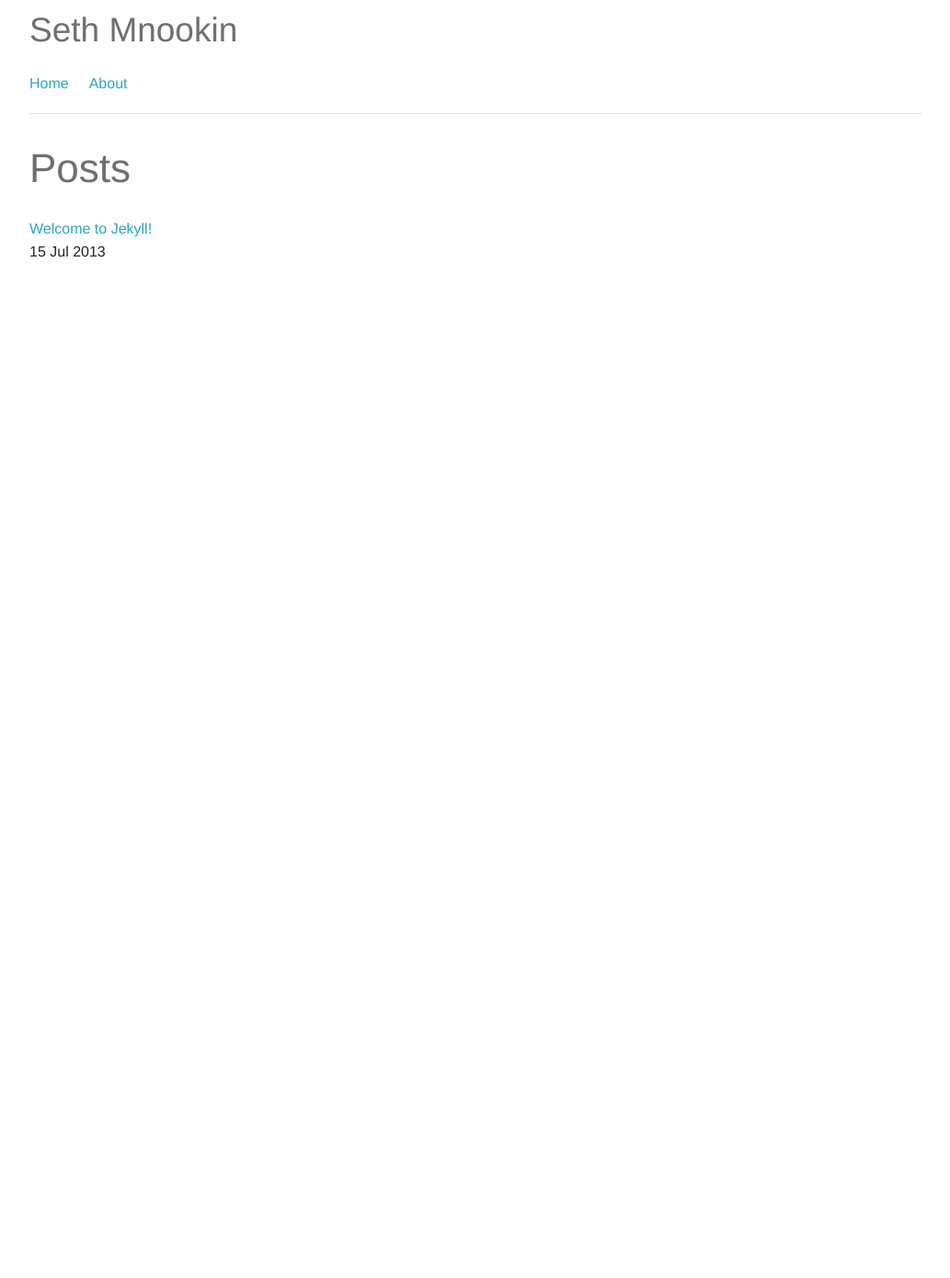
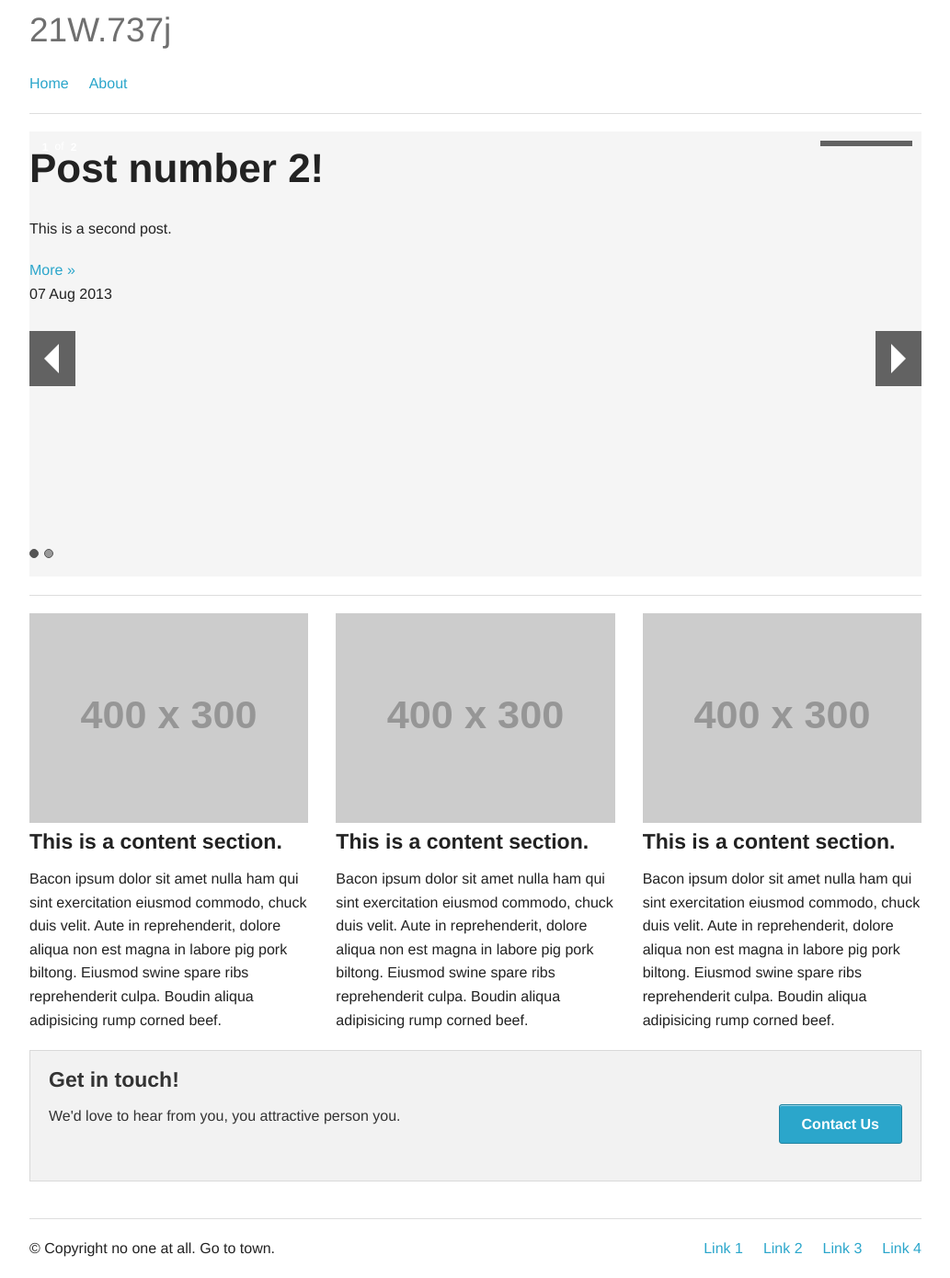
Before and after one commit to smnookin/smnookin.github.io, a Jekyll site: the page built from index.html, in a window 1280 px wide. Shown: the whole page at 92% size, without its empty margins (123-1156 px from the left). Built offline with Jekyll 4.4.1, drawn with Linux system fonts in a browser that asks for light colours; Markdown is read by kramdown in place of the engine named in the settings; before the commit the page ends 900 px from its top, so only the background shows below that.

Commit message:
Add orbit home to the site.

```diff
--- a/_config.yml
+++ b/_config.yml
@@ -1,4 +1,4 @@
-name: Seth Mnookin
+name: 21W.737j
 markdown: redcarpet
 pygments: true
 permalink: pretty
--- a/_layouts/default.html
+++ b/_layouts/default.html
@@ -1,17 +1,18 @@
 <!DOCTYPE html>
-<!--[if IE 8]> 				 <html class="no-js lt-ie9" lang="en" > <![endif]-->
-<!--[if gt IE 8]><!--> <html class="no-js" lang="en" > <!--<![endif]-->
+<!--[if IE 8]>    <html class="no-js lt-ie9" lang="en"> <![endif]-->
+<!--[if gt IE 8]><!--> <html class="no-js" lang="en"> <!--<![endif]-->
+<head>
+  <meta charset="utf-8" />
 
-<head>
-	<meta charset="utf-8">
-  <meta name="viewport" content="width=device-width">
+  <!-- Set the viewport width to device width for mobile -->
+  <meta name="viewport" content="width=device-width" />
+
 	<title>{{ page.title }}</title>
 
-
+  <link rel="stylesheet" href="/assets/css/normalize.css">
   <link rel="stylesheet" href="/assets/css/foundation.css">
 
-
-  <script src="/assets/js/vendor/custom.modernizr.js"></script>
+  <script href="/assets/js/vendor/custom.modernizr.js"></script>
 
 </head>
 <body>
@@ -27,57 +28,95 @@
 		</div>
 	</div>
 
+<!-- End Header and Nav -->
+
+<!-- First Band (Slider) -->
+
+  <div class="row">
+    <div class="large-12 columns">
+    <ul data-orbit>
+	{{ content }}
+    </ul>
+
+    <hr />
+    </div>
+  </div>
+
+<!-- Three-up Content Blocks -->
+
 	<div class="row">
-		<div class="large-12 columns">
-			{{ content }}
-		</div>
-	</div>
+		<div class="large-4 columns">
+      <img src="http://placehold.it/400x300&text=[img]" />
+      <h4>This is a content section.</h4>
+      <p>Bacon ipsum dolor sit amet nulla ham qui sint exercitation eiusmod commodo, chuck duis velit. Aute in reprehenderit, dolore aliqua non est magna in labore pig pork biltong. Eiusmod swine spare ribs reprehenderit culpa. Boudin aliqua adipisicing rump corned beef.</p>
+    </div>
+
+    <div class="large-4 columns">
+      <img src="http://placehold.it/400x300&text=[img]" />
+      <h4>This is a content section.</h4>
+      <p>Bacon ipsum dolor sit amet nulla ham qui sint exercitation eiusmod commodo, chuck duis velit. Aute in reprehenderit, dolore aliqua non est magna in labore pig pork biltong. Eiusmod swine spare ribs reprehenderit culpa. Boudin aliqua adipisicing rump corned beef.</p>
+    </div>
+
+    <div class="large-4 columns">
+      <img src="http://placehold.it/400x300&text=[img]" />
+      <h4>This is a content section.</h4>
+      <p>Bacon ipsum dolor sit amet nulla ham qui sint exercitation eiusmod commodo, chuck duis velit. Aute in reprehenderit, dolore aliqua non est magna in labore pig pork biltong. Eiusmod swine spare ribs reprehenderit culpa. Boudin aliqua adipisicing rump corned beef.</p>
+    </div>
+
+    </div>
+
+<!-- Call to Action Panel -->
+<div class="row">
+    <div class="large-12 columns">
+
+      <div class="panel">
+        <h4>Get in touch!</h4>
+
+        <div class="row">
+          <div class="large-9 columns">
+            <p>We'd love to hear from you, you attractive person you.</p>
+          </div>
+          <div class="large-3 columns">
+            <a href="#" class="radius button right">Contact Us</a>
+          </div>
+        </div>
+      </div>
+
+    </div>
+  </div>
+
+  <!-- Footer -->
+
+  <footer class="row">
+    <div class="large-12 columns">
+      <hr />
+      <div class="row">
+        <div class="large-6 columns">
+          <p>&copy; Copyright no one at all. Go to town.</p>
+        </div>
+        <div class="large-6 columns">
+          <ul class="inline-list right">
+            <li><a href="#">Link 1</a></li>
+            <li><a href="#">Link 2</a></li>
+            <li><a href="#">Link 3</a></li>
+            <li><a href="#">Link 4</a></li>
+          </ul>
+        </div>
+      </div>
+    </div>
+  </footer>
 
   <script>
-  document.write('<script src=' +
-  ('__proto__' in {} ? '/assets/js/vendor/zepto' : '/assets/js/vendor/jquery') +
+  document.write('<script src=/assets/js/vendor/' +
+  ('__proto__' in {} ? 'zepto' : 'jquery') +
   '.js><\/script>')
   </script>
 
+
   <script src="/assets/js/foundation.min.js"></script>
-  <!--
-
-  <script src="/assets/js/foundation/foundation.js"></script>
-
-  <script src="/assets/js/foundation/foundation.alerts.js"></script>
-
-  <script src="/assets/js/foundation/foundation.clearing.js"></script>
-
-  <script src="/assets/js/foundation/foundation.cookie.js"></script>
-
-  <script src="/assets/js/foundation/foundation.dropdown.js"></script>
-
-  <script src="/assets/js/foundation/foundation.forms.js"></script>
-
-  <script src="/assets/js/foundation/foundation.joyride.js"></script>
-
-  <script src="/assets/js/foundation/foundation.magellan.js"></script>
-
-  <script src="/assets/js/foundation/foundation.orbit.js"></script>
-
-  <script src="/assets/js/foundation/foundation.reveal.js"></script>
-
-  <script src="/assets/js/foundation/foundation.section.js"></script>
-
-  <script src="/assets/js/foundation/foundation.tooltips.js"></script>
-
-  <script src="/assets/js/foundation/foundation.topbar.js"></script>
-
-  <script src="/assets/js/foundation/foundation.interchange.js"></script>
-
-  <script src="/assets/js/foundation/foundation.placeholder.js"></script>
-
-  <script src="/assets/js/foundation/foundation.abide.js"></script>
-
-  -->
-
   <script>
     $(document).foundation();
   </script>
+  <!-- End Footer -->
 </body>
 </html>
--- /dev/null
+++ b/_posts/2013-08-07-post-number-2.markdown
@@ -0,0 +1,8 @@
+---
+layout: post
+title:  "Post number 2!"
+date:   2013-08-07 12:18:08
+categories: jekyll update
+---
+
+This is a second post.
--- a/index.html
+++ b/index.html
@@ -2,9 +2,12 @@
 layout: default
 title: Home
 ---
-<h1 class="subheader">Posts</h1>
-<ul class="large-block-grid-5">
 {% for post in site.posts %}
- <li><a href="{{ post.url }}">{{ post.title }}</a><br><span>{{ post.date | date_to_string }}</span></li>
+ <li>
+	<div>
+		<h1 id="{{_post.title_}}">{{ post.title }}</h1>
+		<p> {{ post.content }} </p>
+		<a href="{{ post.url }}">More &raquo;</a><br><span>{{ post.date | date_to_string }}</span>
+	</div>
+ </li>
 {% endfor %}
-</ul>
```
